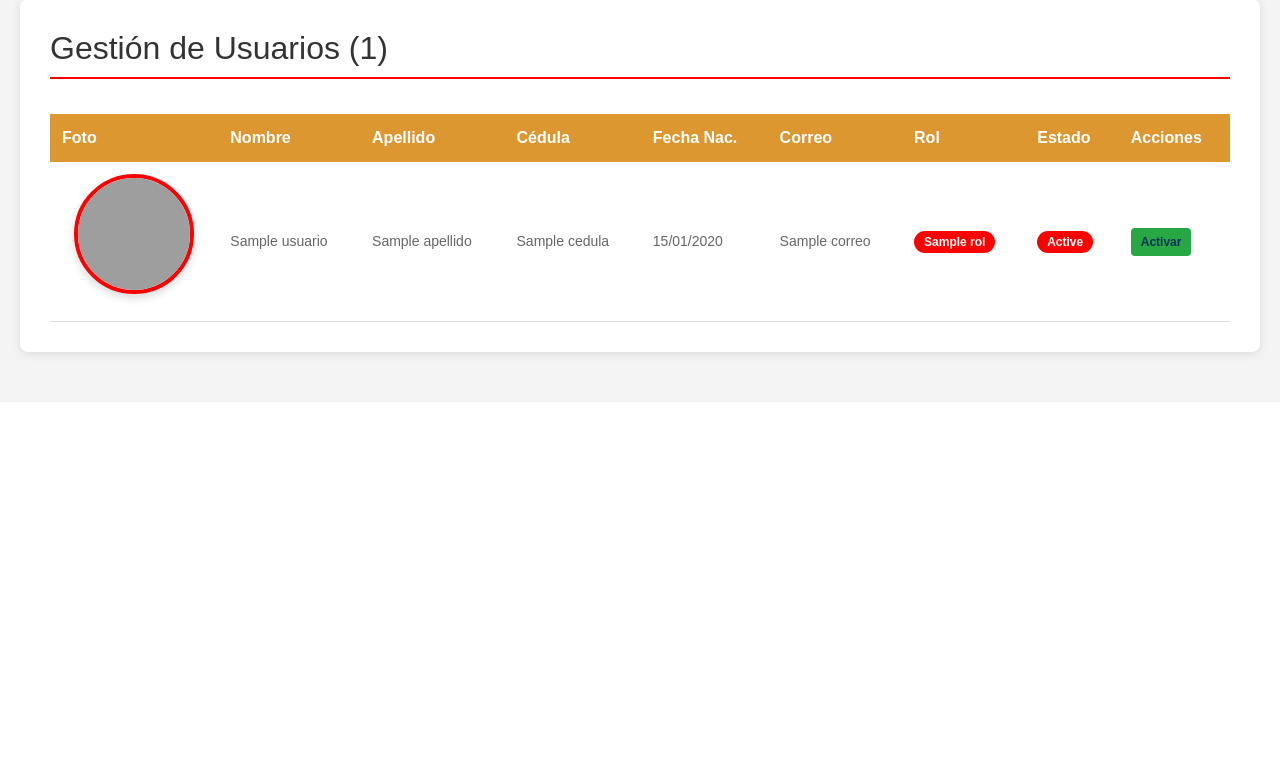
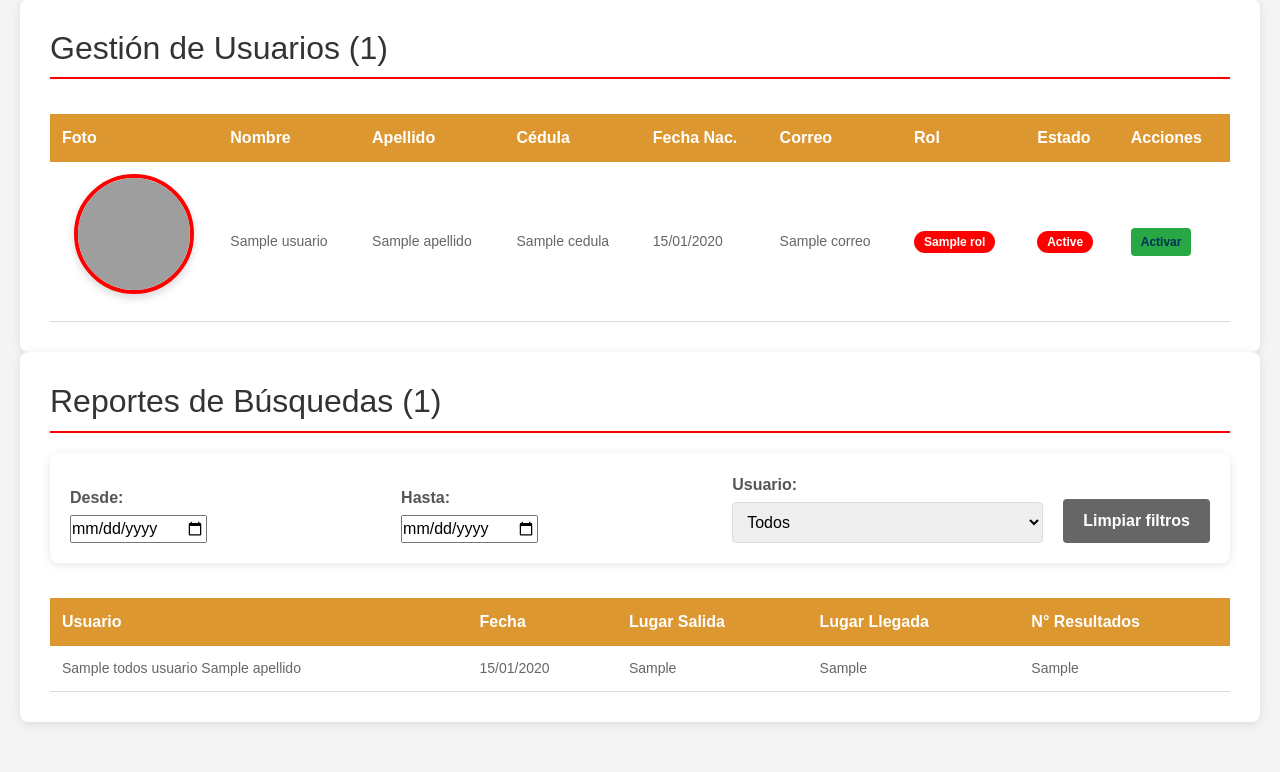
Before and after one commit to pablora573-star/Proyecto2-ISW-613, a CodeIgniter 4 app: the page made by app/Views/admins/index.php in a window 1280 px wide. Shown: the part 586-1358 px from the top of the page. Before the commit the page ends 947 px from the top, so only its background shows below. Run offline with PHP 8.4 and a stand-in for CodeIgniter, Linux system fonts and the light colour scheme; the template is opened without the code that fills it: most values are stand-ins (such as "Sample title", 1, 10 or a date in 2020); data that the repository does not hold is empty; some libraries are stand-ins or nearby versions; grey boxes are pictures that could not be loaded.

Commit message:
Reporte
Se creo el reporte de las búsquedas realizadas por los pasajeros

```diff
--- a/app/Views/admins/index.php
+++ b/app/Views/admins/index.php
@@ -132,6 +132,84 @@
 
         </div>
 
+        <div class="section">
+            <h2>Reportes de Búsquedas (<?= count($reportes) ?>)</h2>
+
+            <div class="filters">
+                <form method="GET" class="filter-form">
+
+                    <div class="filter-group">
+                        <label>Desde:</label>
+                        <input type="date" name="desde" value="<?= esc($fechaDesde) ?>" onchange="this.form.submit()">
+                    </div>
+
+                    <div class="filter-group">
+                        <label>Hasta:</label>
+                        <input type="date" name="hasta" value="<?= esc($fechaHasta) ?>" onchange="this.form.submit()">
+                    </div>
+
+                    <div class="filter-group">
+                        <label>Usuario:</label>
+                        <select name="user" onchange="this.form.submit()">
+                            <option value="">Todos</option>
+                            <?php foreach ($todosUsuarios as $u): ?>
+                                <option value="<?= $u['id'] ?>"
+                                    <?= ($filtroUsuario == $u['id']) ? 'selected' : '' ?>>
+                                    <?= esc($u['nombre'] . ' ' . $u['apellido']) ?>
+                                </option>
+                            <?php endforeach; ?>
+                        </select>
+                    </div>
+
+                    <?php if ($fechaDesde || $fechaHasta || $filtroUsuario): ?>
+                        <a href="/dashboard/admin" class="btn-clear">Limpiar filtros</a>
+                    <?php endif; ?>
+
+                </form>
+            </div>
+
+
+            <?php if (!empty($reportes)): ?>
+                <div class="table-container">
+                    <table>
+                        <thead>
+                            <tr>
+                                <th>Usuario</th>
+                                <th>Fecha</th>
+                                <th>Lugar Salida</th>
+                                <th>Lugar Llegada</th>
+                                <th>N° Resultados</th>
+                            </tr>
+                        </thead>
+
+                        <tbody>
+                            <?php foreach ($reportes as $r): ?>
+                                <tr>
+                                    <td>
+                                        <?php
+                                            $u = array_filter($todosUsuarios, fn($x) => $x['id'] == $r['user_id']);
+                                            $u = array_shift($u);
+                                        ?>
+                                        <?= esc($u['nombre'].' '.$u['apellido']) ?>
+                                    </td>
+
+                                    <td><?= date('d/m/Y', strtotime($r['fecha'])) ?></td>
+                                    <td><?= esc($r['lugar_salida']) ?></td>
+                                    <td><?= esc($r['lugar_llegada']) ?></td>
+                                    <td><?= esc($r['cantidad_resultados']) ?></td>
+                                </tr>
+                            <?php endforeach; ?>
+                        </tbody>
+
+                    </table>
+                </div>
+
+            <?php else: ?>
+                <div class="no-data">No se encontraron reportes con los filtros aplicados.</div>
+            <?php endif; ?>
+
+        </div>
+
     </div>
 
 </body>
```
Also changed, not shown: app/Controllers/Admin.php (+62 -96 lines).
